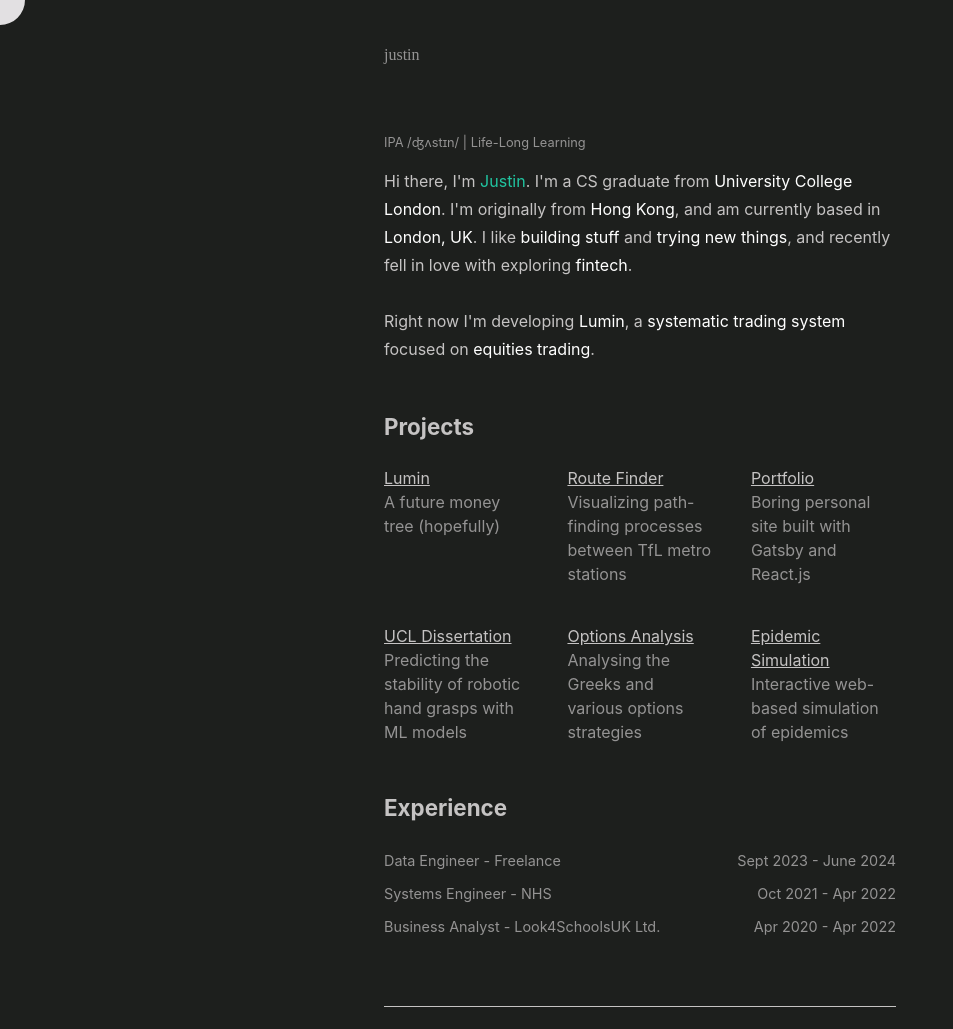
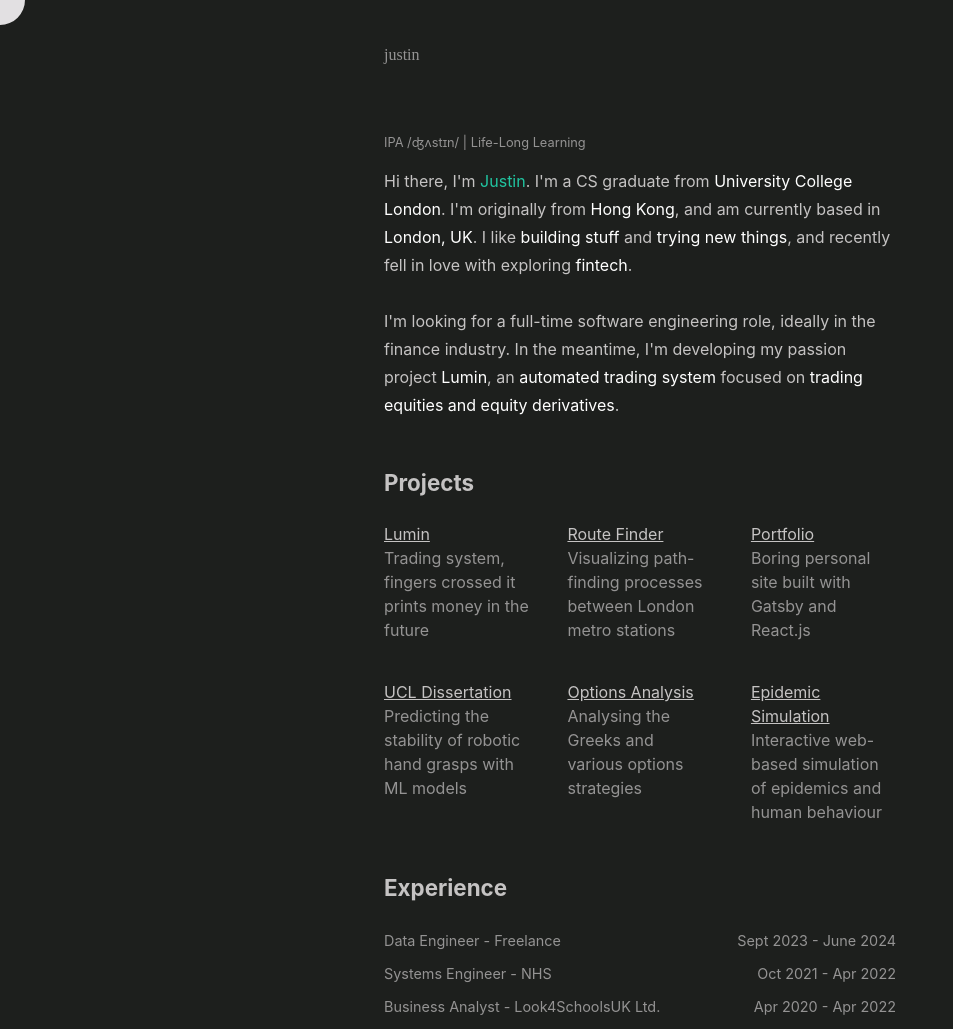
Before and after one commit to jhtkoo0426/jhtkoo0426.github.io, a Gatsby site in the folder portfolio/: page / in a window 1280 px wide. Shown: the top 1029 px of the page, without its empty margins (0-953 px from the left). Built offline with nearby package versions, Linux system fonts and the light colour scheme; Gatsby itself is replaced by a stand-in of ours; a web font is replaced by a local one.

Commit message:
Updated homepage descriptions

```diff
--- a/portfolio/src/pages/index.js
+++ b/portfolio/src/pages/index.js
@@ -19,18 +19,19 @@
       like <span>building stuff</span> and <span>trying new things</span>, and
       recently fell in love with exploring <span>fintech</span>.</p>
       <br></br>
-      <p>Right now I'm developing <span>Lumin</span>, a <span>systematic trading system</span> focused
-      on <span>equities trading</span>.</p>
+      <p>I'm looking for a full-time software engineering role, ideally in the finance
+        industry. In the meantime, I'm developing my passion project <span>Lumin</span>, an <span>automated trading system</span> focused
+      on <span>trading equities and equity derivatives</span>.</p>
 
       <h1 className='section-title'>Projects</h1>
       <div className='projects-grid'>
         <MinimalShowcase
           projectName={'Lumin'}
-          description={'A future money tree (hopefully)'}
+          description={'Trading system, fingers crossed it prints money in the future'}
         />
         <MinimalShowcase
           projectName={'Route Finder'}
-          description={'Visualizing path-finding processes between TfL metro stations'}
+          description={'Visualizing path-finding processes between London metro stations'}
           image={routeFinder}
           projectLink={'routefinder'}
         />
@@ -48,7 +49,7 @@
         />
         <MinimalShowcase
           projectName={'Epidemic Simulation'}
-          description={'Interactive web-based simulation of epidemics'}
+          description={'Interactive web-based simulation of epidemics and human behaviour'}
         />
       </div>
 
```
